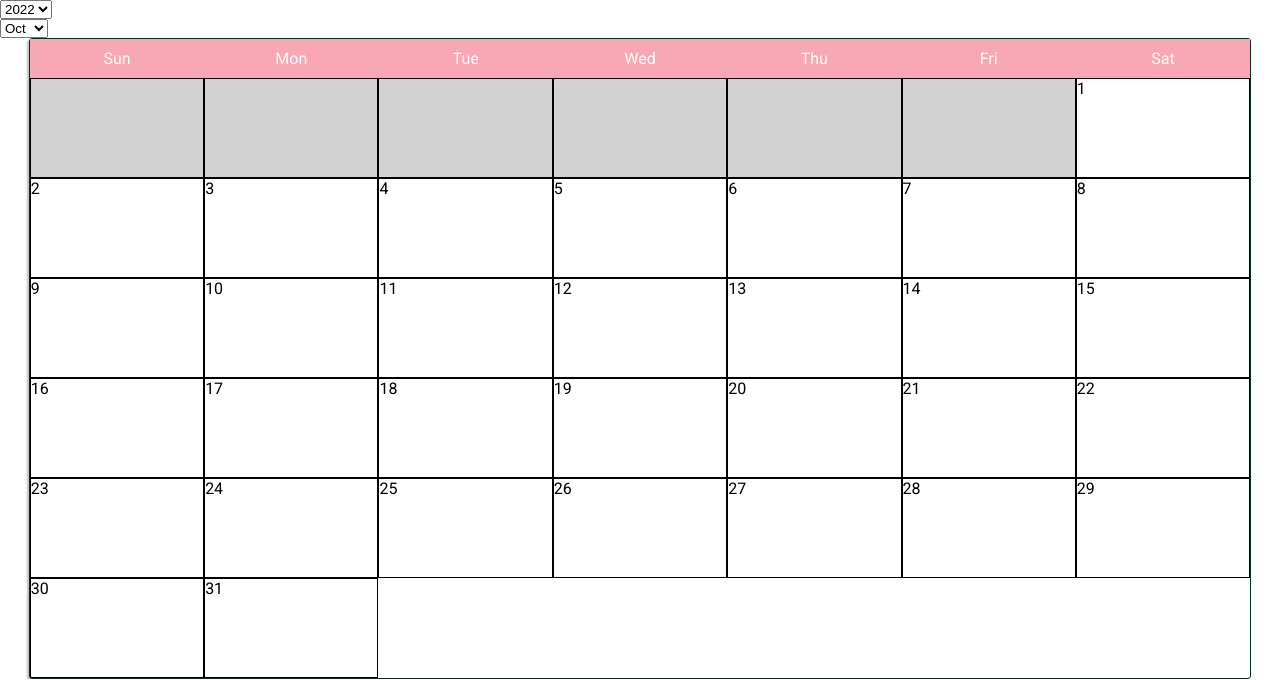
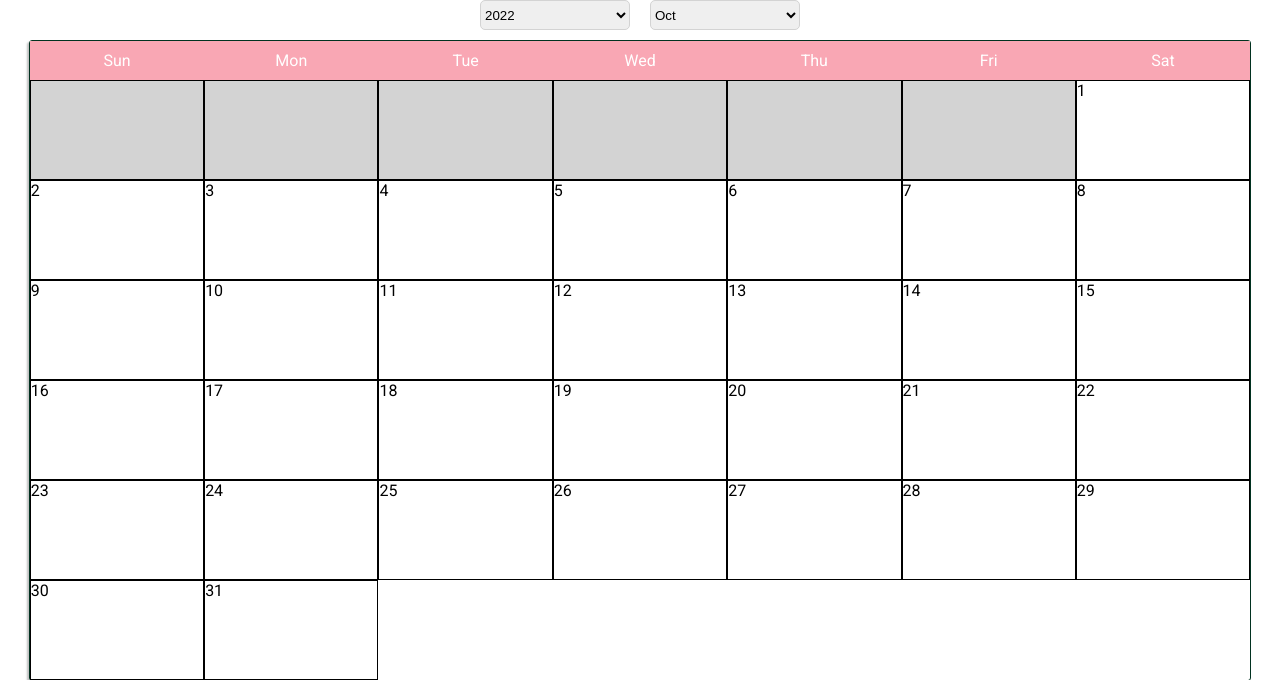
Before and after one commit to software-students-fall2022/web-app-exercise-team-12-1, a Flask app: page /calendar_view in a window 1280 px wide. Shown: the part 205-885 px from the top of the page. Run offline with Flask 2, Linux system fonts and the light colour scheme; data that the repository does not hold is empty.

Commit message:
final changes

```diff
--- a/app.py
+++ b/app.py
@@ -21,7 +21,9 @@ myclient = pymongo.MongoClient()
 mydb = myclient["shedule"]
 mycol = mydb["events"]
 
-#home page
+# home page
+
+
 @app.route('/', methods=['GET'])
 def home_page():
     events = mycol.find({}, projection={"_id": 0}).sort(
@@ -96,24 +98,29 @@ def create_record():
         return jsonify({"message": "Error occured"}), 500
     return redirect(url_for('home_page'))
 
+
+# go to edit page
 @ app.route('/update_record/<event_name>', methods=['GET'])
 def update_page(event_name):
     event = mycol.find_one({"name": event_name}, projection={"_id": 0})
     return render_template("edit.html", event=event)
 
-@ app.route('/update_record/<event_name>', methods=['POST'])
+
+# edit the event
+@ app.route('/update_record/<event_name>', methods=['GET', 'POST'])
 def update_record(event_name):
-        myquery = {"name": event_name}
-        newvalues = {
-            "$set" :{
-                "date": request.form['task-date'],
-                "time": request.form["task-time"],
-            }
+    myquery = {"name": event_name}
+    newvalues = {
+        "$set": {
+            "date": request.form['task-date'],
+            "time": request.form["task-time"],
         }
-        event = mycol.update_one(myquery, newvalues)
-        if not event:
-            return jsonify({'error': 'event not found'})
-        return redirect(url_for(f'home_page'))
+    }
+    event = mycol.update_one(myquery, newvalues)
+    if not event:
+        return jsonify({'error': 'event not found'})
+    return redirect(url_for('home_page'))
+
 
 # delete the event
 @ app.route('/delete_record/<event_name>', methods=['GET', 'POST'])
--- a/static/css/styles.css
+++ b/static/css/styles.css
@@ -311,10 +311,9 @@ form{
   cursor: pointer;
 }
 
-.add-container button:active {
+.sub-container button:active {
   transform: scale(0.98);
 }
-
 
 label, input, select{
   display: block;
@@ -323,3 +322,17 @@ label, input, select{
 label {
   margin-bottom: 5px;
 }
+
+.calendarSelect {
+  display: flex;
+  justify-content: center;
+  margin-bottom: 10px;
+  gap: 20px;
+}
+
+.calendarSelect select {
+  width: 150px;
+  height: 30px;
+  border: 1px solid lightgray;
+  border-radius: 5px;
+}
```
Also changed, not shown: templates/calendarView.html (+9 -9 lines).
